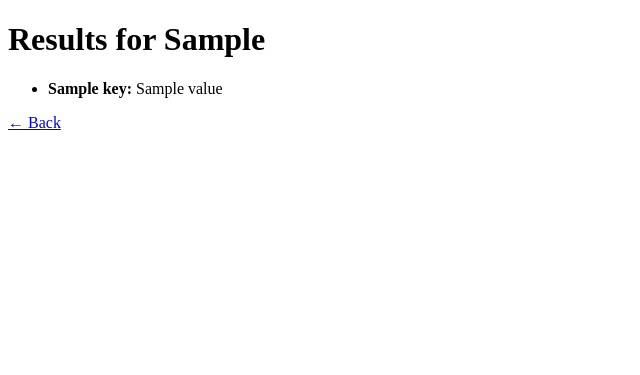
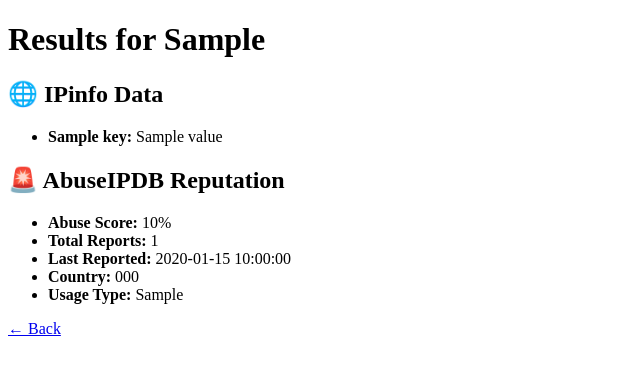
Before and after one commit to tarouka02/osint-app, a Flask app: template app/templates/result.html in a window 1280 px wide. Shown: the top 375 px of the page, without its empty margins (0-640 px from the left). Run offline with Flask 3, Linux system fonts and the light colour scheme; the template is opened without the code that fills it: most values are stand-ins (such as "Sample title", 1, 10 or a date in 2020).

Commit message:
Add AbuseIPDB integration for IP reputation scoring

```diff
--- a/app/templates/result.html
+++ b/app/templates/result.html
@@ -1,15 +1,29 @@
 <!DOCTYPE html>
 <html>
-<head>
-    <title>IP Lookup Result</title>
-</head>
+<head><title>IP Lookup Result</title></head>
 <body>
     <h1>Results for {{ ip }}</h1>
+
+    <h2>🌐 IPinfo Data</h2>
     <ul>
-        {% for key, value in data.items() %}
+        {% for key, value in ipinfo.items() %}
             <li><strong>{{ key }}:</strong> {{ value }}</li>
         {% endfor %}
     </ul>
+
+    <h2>🚨 AbuseIPDB Reputation</h2>
+    {% if abuse.error %}
+        <p style="color: red;">{{ abuse.error }}</p>
+    {% else %}
+        <ul>
+            <li><strong>Abuse Score:</strong> {{ abuse.abuseConfidenceScore }}%</li>
+            <li><strong>Total Reports:</strong> {{ abuse.totalReports }}</li>
+            <li><strong>Last Reported:</strong> {{ abuse.lastReportedAt or 'N/A' }}</li>
+            <li><strong>Country:</strong> {{ abuse.countryCode }}</li>
+            <li><strong>Usage Type:</strong> {{ abuse.usageType or 'Unknown' }}</li>
+        </ul>
+    {% endif %}
+
     <a href="/">← Back</a>
 </body>
 </html>
```
Also changed, not shown: app/routes.py (+17 -9 lines).
